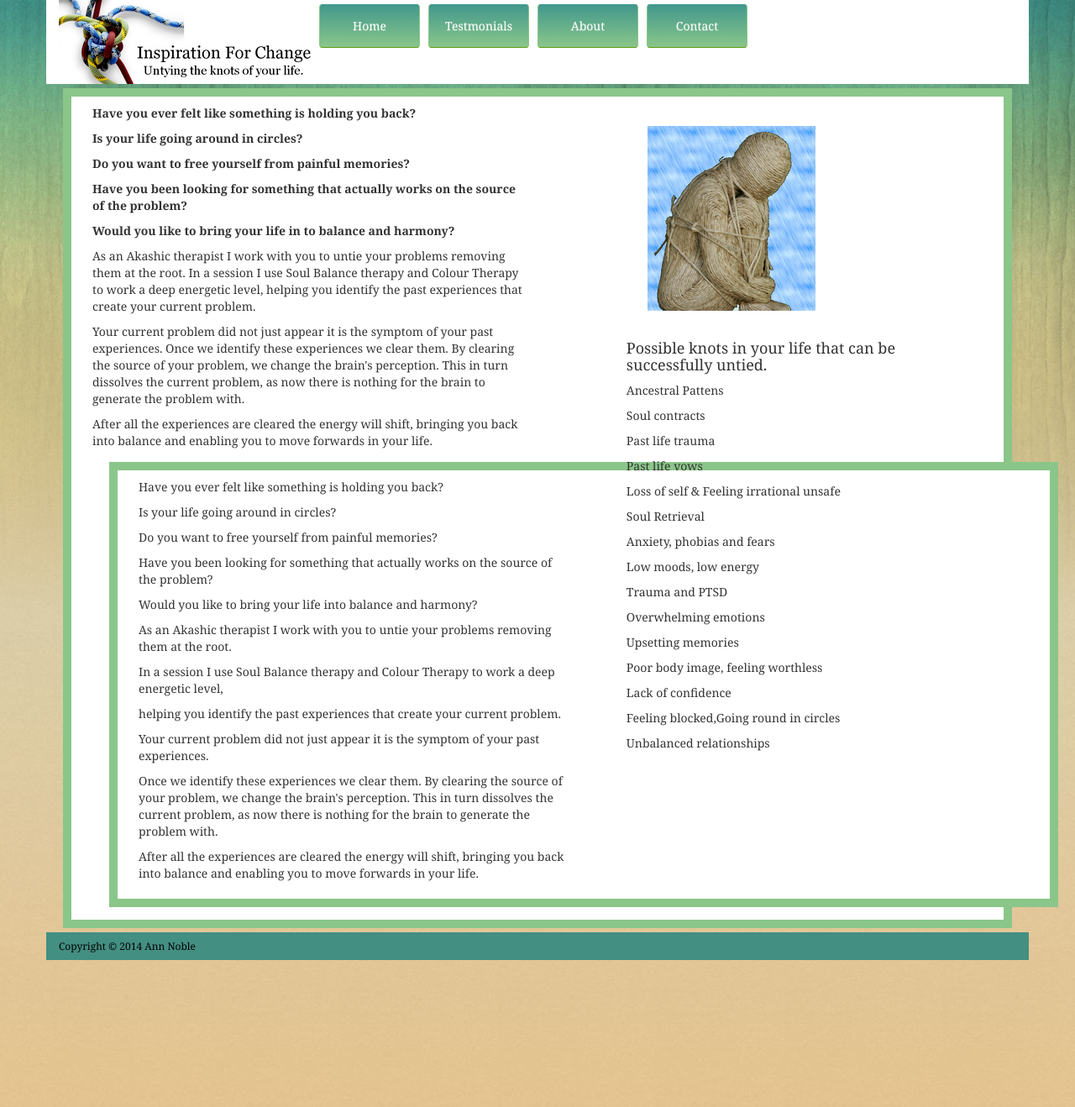
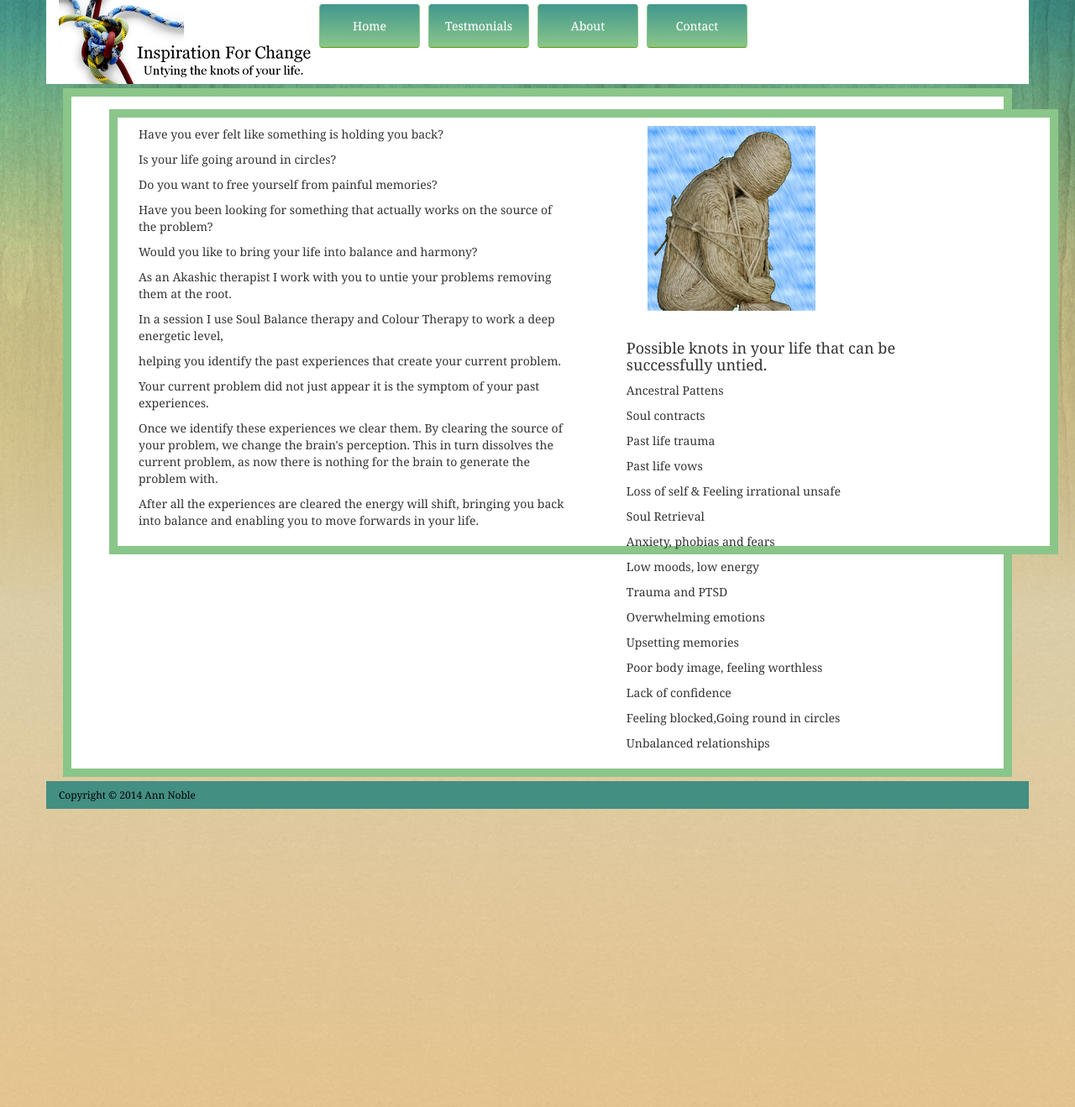
Before and after one commit to designerwebhosting/inspirationforchange, a Jekyll site: the page built from index.md, in a window 1280 px wide. Shown: the whole page at 84% size. Built offline with Jekyll 4.4.1, drawn with Linux system fonts in a browser that asks for light colours; nearby versions of some CDN libraries.

Commit message:
Update index.md

```diff
--- a/index.md
+++ b/index.md
@@ -8,22 +8,6 @@ tags:
   - ""
 ---
 
-**Have you ever felt like something is holding you back?**
-
-**Is your life going around in circles?**
-
-**Do you want to free yourself from painful memories?**
-
-**Have you been looking for something that actually works on the source of the problem?**
-
-**Would you like to bring your life in to balance and harmony?**
-
-As an Akashic therapist I work with you to untie your problems removing them at the root. In a session I use Soul Balance therapy and Colour Therapy to work a deep energetic level, helping you identify the past experiences that create your current problem.
-
-Your current problem did not just appear it is the symptom of your past experiences. Once we identify these experiences we clear them. By clearing the source of your problem, we change the brain&#39;s perception. This in turn dissolves the current problem, as now there is nothing for the brain to generate the problem with.
-
-After all the experiences are cleared the energy will shift, bringing you back into balance and enabling you to move forwards in your life.
-
 {% for page in site.pages %}
   {% if page.title == 'home page for inspiration for change' %}{% include page.html %}{% endif %}
 {% endfor %}
```
